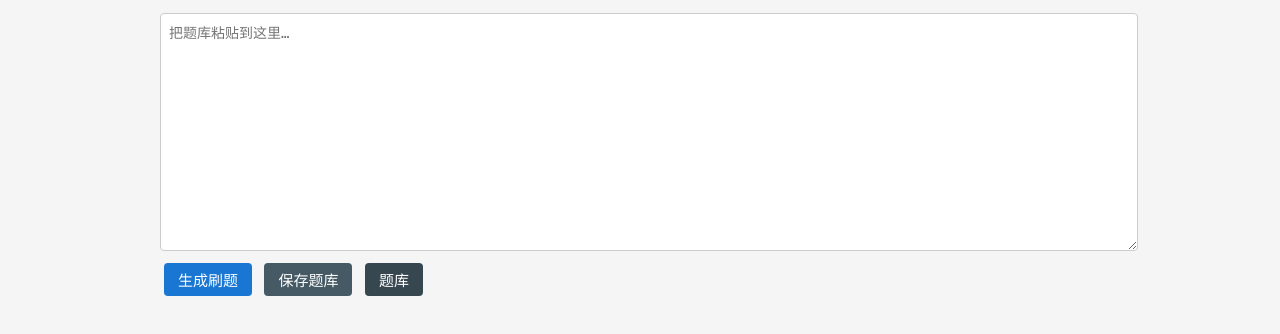
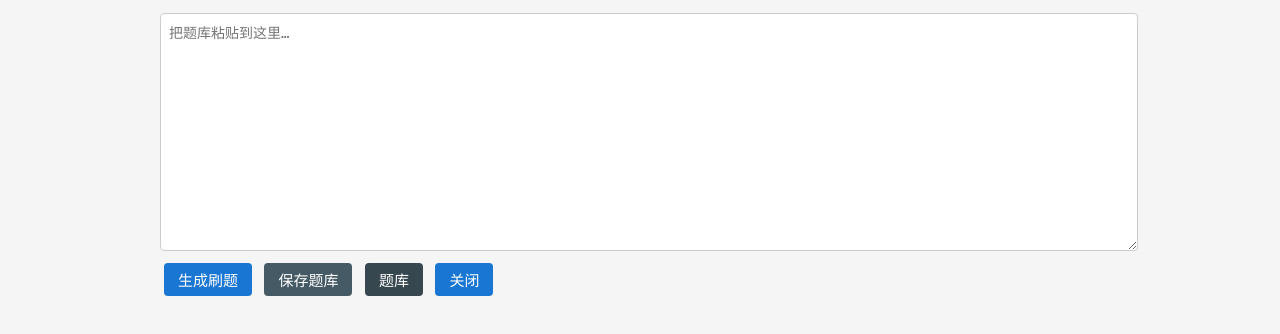
Before and after one commit to melodyisnotmcnugget/quiz, a plain HTML site: page public/index.html in a window 1280 px wide. Shown: the part 120-454 px from the top of the page. Drawn offline with Linux system fonts and the light colour scheme.

Commit message:
Update index.html

```diff
--- a/public/index.html
+++ b/public/index.html
@@ -63,6 +63,7 @@ button[disabled]{background:#999;cursor:not-allowed}
 <div id="fav-manager" class="modal"><h2>收藏夹</h2><div id="fav-list"></div><button onclick="closeModal('fav-manager')">关闭</button></div>
 <div id="jump-modal" class="modal"><h2>跳转到题号</h2><div id="jump-grid" class="jump-grid"></div><button onclick="closeModal('jump-modal')">关闭</button></div>
 <div id="bank-modal" class="modal"><h2>已保存题库</h2><div id="bank-list"></div><button onclick="closeModal('bank-modal')">关闭</button></div>
+<button onclick="closeModal('bank-modal')">关闭</button>
 
 <div style="height:150vh;"></div>
 
```
